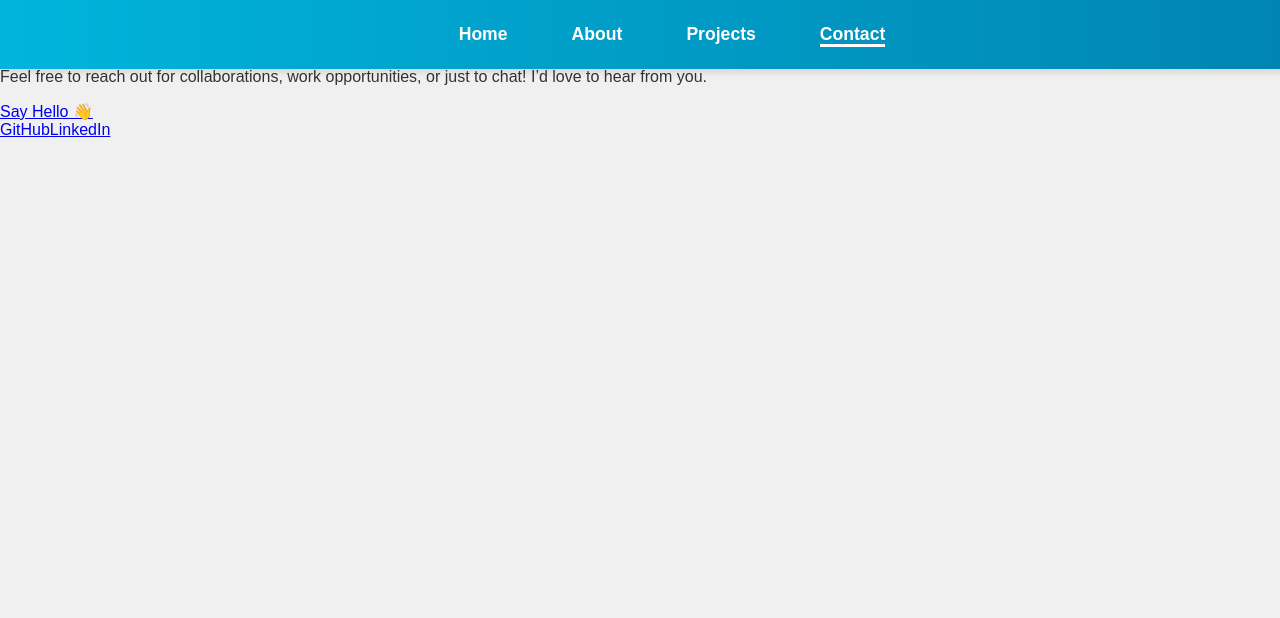
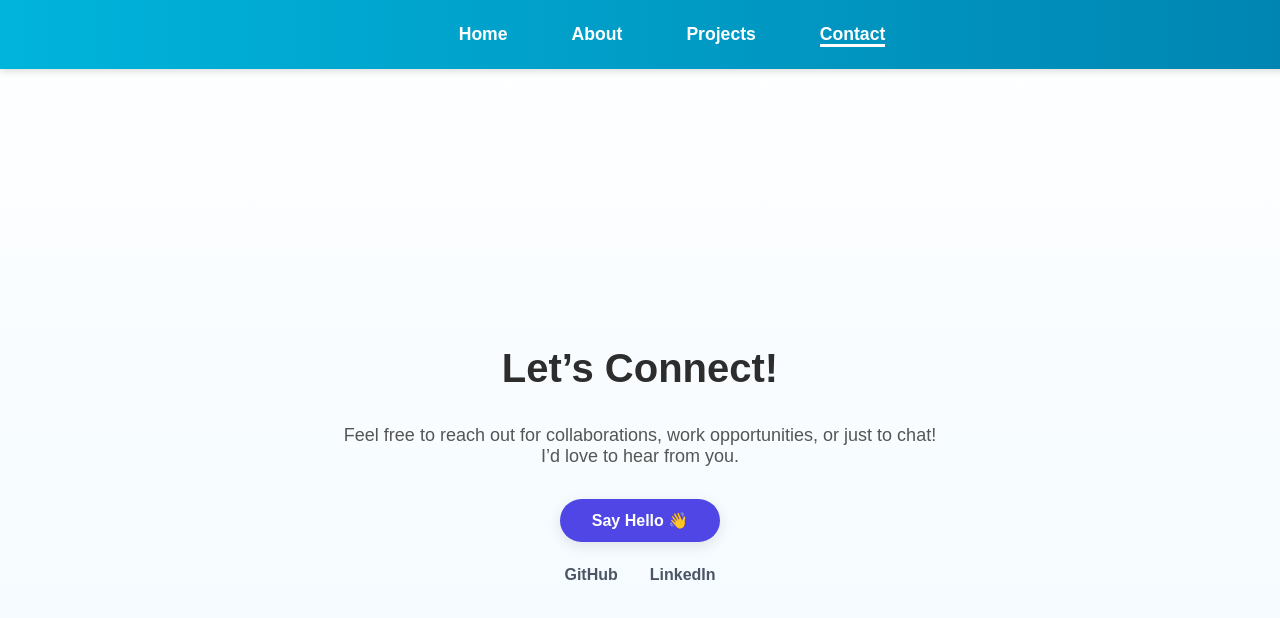
Before and after one commit to JeeIn-Park/JeeIn-Park.github.io, a React (Vite) app in the folder my-portfolio/: page /contact in a window 1280 px wide. Shown: the top 618 px of the page. Built offline with nearby package versions, Linux system fonts and the light colour scheme.

Commit message:
apart from project

```diff
--- /dev/null
+++ b/my-portfolio/src/pages/About.css
@@ -0,0 +1,45 @@
+.about-section {
+    background: linear-gradient(to bottom, #f0f8ff, #ffffff);
+    min-height: 100vh;
+    display: flex;
+    flex-direction: column;
+    align-items: center;
+    justify-content: center;
+    padding: 3rem;
+    text-align: center;
+  }
+
+  .about-title {
+    font-size: 2.5rem;
+    font-weight: 800;
+    color: #2b2b2b;
+    margin-bottom: 1rem;
+  }
+
+  .about-description {
+    max-width: 700px;
+    font-size: 1.125rem;
+    color: #555;
+    margin-bottom: 2rem;
+  }
+
+  .skills-container {
+    display: flex;
+    flex-wrap: wrap;
+    gap: 1rem;
+    justify-content: center;
+  }
+
+  .skill-tag {
+    background: linear-gradient(135deg, #a8edea, #fed6e3);
+    padding: 0.75rem 1.5rem;
+    border-radius: 999px;
+    color: #333;
+    font-weight: 600;
+    box-shadow: 0 4px 12px rgba(0,0,0,0.1);
+    transition: transform 0.3s ease;
+  }
+
+  .skill-tag:hover {
+    transform: scale(1.1);
+  }
--- a/my-portfolio/src/pages/About.tsx
+++ b/my-portfolio/src/pages/About.tsx
@@ -1,14 +1,12 @@
 import React from "react";
 import { motion } from "framer-motion";
+import "./About.css";
 
 const About: React.FC = () => {
   return (
-    <section
-      id="about"
-      className="flex flex-col items-center justify-center min-h-screen bg-white text-center p-8"
-    >
+    <section id="about" className="about-section">
       <motion.h2
-        className="text-4xl font-bold text-gray-900"
+        className="about-title"
         initial={{ opacity: 0, y: -20 }}
         animate={{ opacity: 1, y: 0 }}
         transition={{ duration: 1 }}
@@ -16,7 +14,7 @@ const About: React.FC = () => {
         About Me
       </motion.h2>
       <motion.p
-        className="mt-4 max-w-2xl text-lg text-gray-700"
+        className="about-description"
         initial={{ opacity: 0, y: 10 }}
         animate={{ opacity: 1, y: 0 }}
         transition={{ delay: 0.2, duration: 1 }}
@@ -27,9 +25,9 @@ const About: React.FC = () => {
       </motion.p>
 
       {/* Skills Section */}
-      <div className="mt-8 flex flex-wrap justify-center gap-4">
+      <div className="skills-container">
         <motion.div
-          className="bg-gray-200 px-4 py-2 rounded-lg shadow-md text-gray-800"
+          className="skill-tag"
           initial={{ opacity: 0, scale: 0.8 }}
           animate={{ opacity: 1, scale: 1 }}
           transition={{ delay: 0.4, duration: 0.5 }}
@@ -37,7 +35,7 @@ const About: React.FC = () => {
           React
         </motion.div>
         <motion.div
-          className="bg-gray-200 px-4 py-2 rounded-lg shadow-md text-gray-800"
+          className="skill-tag"
           initial={{ opacity: 0, scale: 0.8 }}
           animate={{ opacity: 1, scale: 1 }}
           transition={{ delay: 0.5, duration: 0.5 }}
@@ -45,7 +43,7 @@ const About: React.FC = () => {
           TypeScript
         </motion.div>
         <motion.div
-          className="bg-gray-200 px-4 py-2 rounded-lg shadow-md text-gray-800"
+          className="skill-tag"
           initial={{ opacity: 0, scale: 0.8 }}
           animate={{ opacity: 1, scale: 1 }}
           transition={{ delay: 0.6, duration: 0.5 }}
@@ -53,7 +51,7 @@ const About: React.FC = () => {
           Flutter
         </motion.div>
         <motion.div
-          className="bg-gray-200 px-4 py-2 rounded-lg shadow-md text-gray-800"
+          className="skill-tag"
           initial={{ opacity: 0, scale: 0.8 }}
           animate={{ opacity: 1, scale: 1 }}
           transition={{ delay: 0.7, duration: 0.5 }}
--- /dev/null
+++ b/my-portfolio/src/pages/Contact.css
@@ -0,0 +1,57 @@
+.contact-section {
+    background: linear-gradient(to bottom, #ffffff, #f0f9ff);
+    min-height: 100vh;
+    padding: 3rem;
+    text-align: center;
+    display: flex;
+    flex-direction: column;
+    align-items: center;
+    justify-content: center;
+  }
+
+  .contact-title {
+    font-size: 2.5rem;
+    font-weight: 800;
+    color: #2d2d2d;
+    margin-bottom: 1rem;
+  }
+
+  .contact-text {
+    font-size: 1.125rem;
+    color: #555;
+    max-width: 600px;
+    margin-bottom: 2rem;
+  }
+
+  .contact-button {
+    background-color: #4f46e5;
+    color: white;
+    font-size: 1rem;
+    padding: 0.75rem 2rem;
+    border-radius: 999px;
+    font-weight: 600;
+    box-shadow: 0 4px 14px rgba(0, 0, 0, 0.1);
+    text-decoration: none;
+    transition: background-color 0.3s ease;
+  }
+
+  .contact-button:hover {
+    background-color: #4338ca;
+  }
+
+  .social-links {
+    display: flex;
+    gap: 2rem;
+    margin-top: 1.5rem;
+  }
+
+  .social-links a {
+    color: #4b5563;
+    font-weight: 600;
+    transition: color 0.3s ease;
+    text-decoration: none;
+  }
+
+  .social-links a:hover {
+    color: #111827;
+  }
--- a/my-portfolio/src/pages/Contact.tsx
+++ b/my-portfolio/src/pages/Contact.tsx
@@ -1,16 +1,16 @@
 import React from "react";
 import { motion } from "framer-motion";
+import "./Contact.css";
 
-// Wrap motion components
 const MotionH2 = motion("h2");
 const MotionP = motion("p");
 const MotionA = motion("a");
 
 const Contact: React.FC = () => {
   return (
-    <section id="contact" className="min-h-screen flex flex-col items-center justify-center text-center bg-white p-8">
+    <section id="contact" className="contact-section">
       <MotionH2
-        className="text-4xl font-bold text-gray-900"
+        className="contact-title"
         initial={{ opacity: 0, y: -20 }}
         animate={{ opacity: 1, y: 0 }}
         transition={{ duration: 1 }}
@@ -19,7 +19,7 @@ const Contact: React.FC = () => {
       </MotionH2>
 
       <MotionP
-        className="mt-4 text-lg text-gray-700 max-w-xl"
+        className="contact-text"
         initial={{ opacity: 0, y: 10 }}
         animate={{ opacity: 1, y: 0 }}
         transition={{ delay: 0.2, duration: 1 }}
@@ -27,10 +27,9 @@ const Contact: React.FC = () => {
         Feel free to reach out for collaborations, work opportunities, or just to chat! I’d love to hear from you.
       </MotionP>
 
-      {/* Contact Button */}
       <MotionA
         href="mailto:your.email@example.com"
-        className="mt-6 px-6 py-3 bg-blue-500 text-white text-lg font-semibold rounded-full shadow-md hover:bg-blue-600 transition"
+        className="contact-button"
         initial={{ opacity: 0, y: 10 }}
         animate={{ opacity: 1, y: 0 }}
         transition={{ delay: 0.4, duration: 1 }}
@@ -38,13 +37,11 @@ const Contact: React.FC = () => {
         Say Hello 👋
       </MotionA>
 
-      {/* Social Links */}
-      <div className="mt-6 flex gap-6">
+      <div className="social-links">
         <MotionA
           href="https://github.com/yourgithub"
           target="_blank"
           rel="noopener noreferrer"
-          className="text-gray-700 hover:text-gray-900 transition"
           initial={{ opacity: 0, y: 10 }}
           animate={{ opacity: 1, y: 0 }}
           transition={{ delay: 0.5, duration: 1 }}
@@ -56,7 +53,6 @@ const Contact: React.FC = () => {
           href="https://linkedin.com/in/yourlinkedin"
           target="_blank"
           rel="noopener noreferrer"
-          className="text-gray-700 hover:text-gray-900 transition"
           initial={{ opacity: 0, y: 10 }}
           animate={{ opacity: 1, y: 0 }}
           transition={{ delay: 0.6, duration: 1 }}
```
